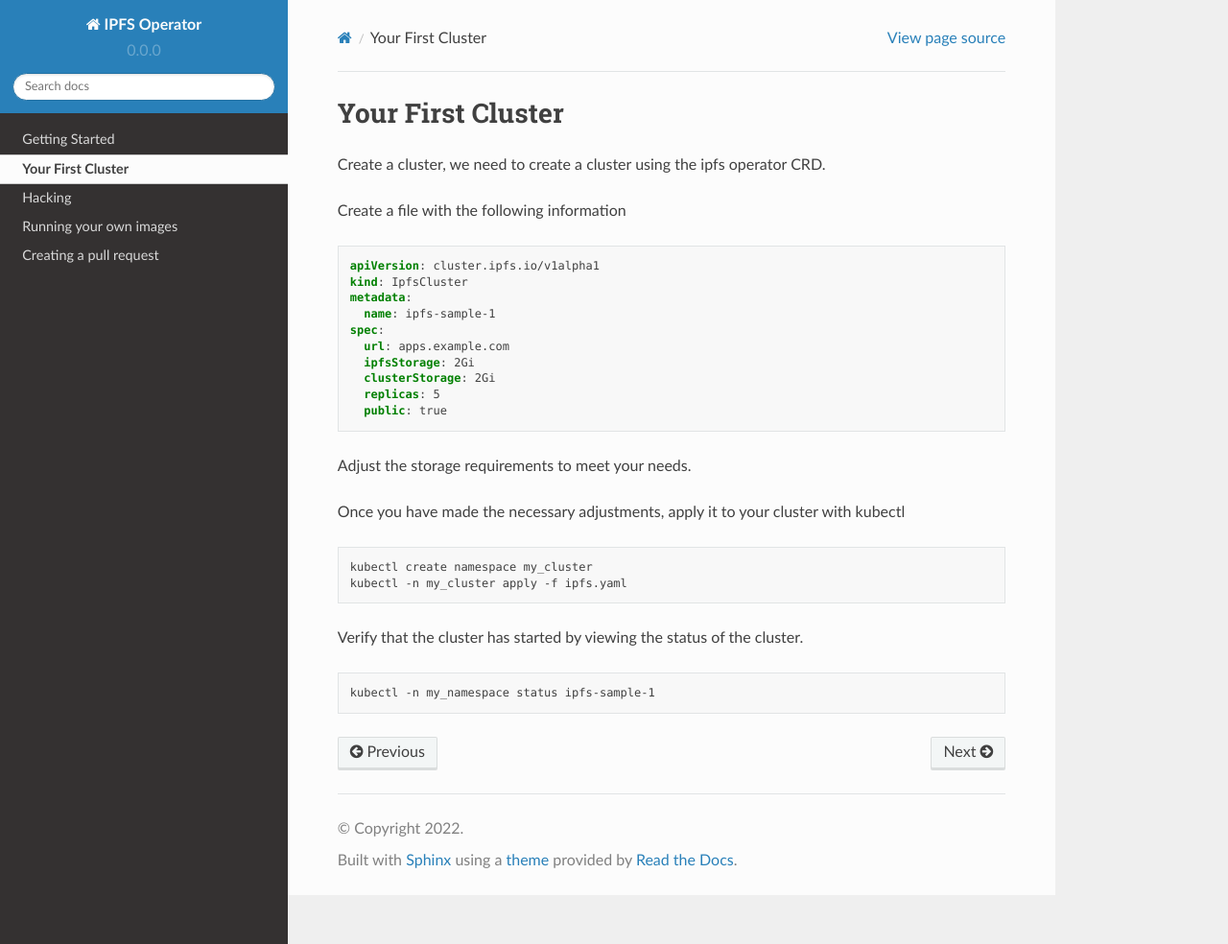
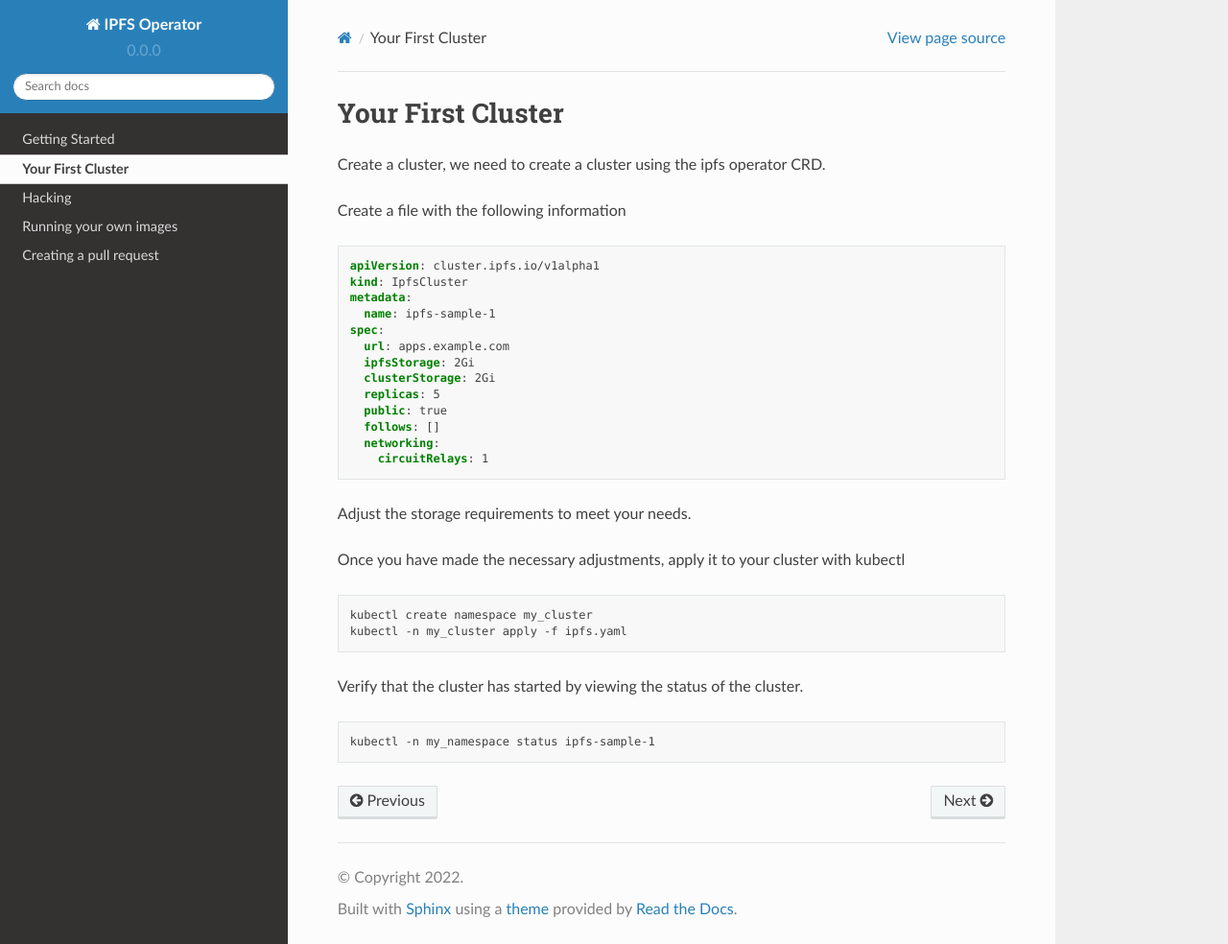
Before and after one commit to ipfs-cluster/ipfs-operator, a Sphinx documentation site: the page built from docs/source/your_first_cluster.rst, in a window 1280 px wide and 984 px high. Shown: the whole window at 96% size. Built offline with Sphinx 7.4.7 and the Read the Docs theme 2.0.0, drawn with Linux system fonts in a browser that asks for light colours.

Commit message:
update docs

```diff
--- a/docs/source/your_first_cluster.rst
+++ b/docs/source/your_first_cluster.rst
@@ -17,6 +17,9 @@ Create a file with the following information
      clusterStorage: 2Gi
      replicas: 5
      public: true
+     follows: []
+     networking:
+       circuitRelays: 1
 
 
 Adjust the storage requirements to meet your needs.
```
